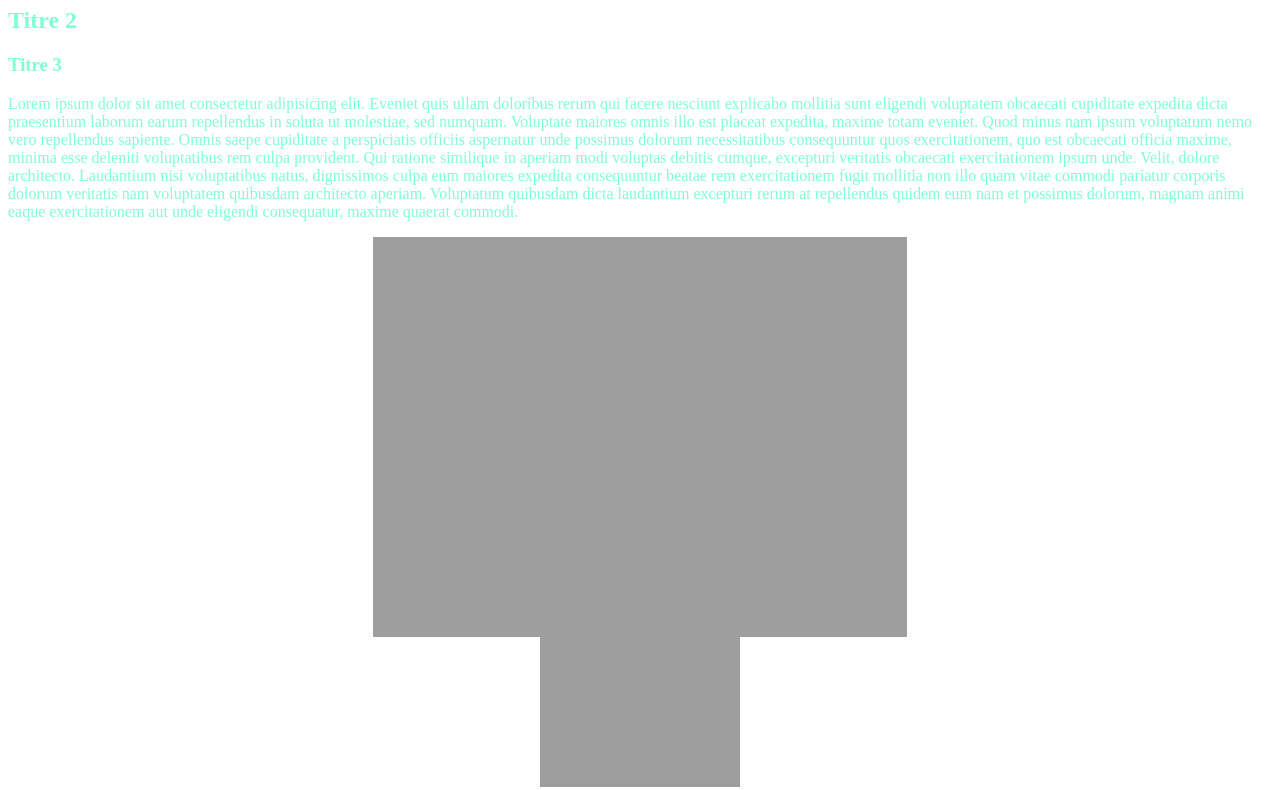
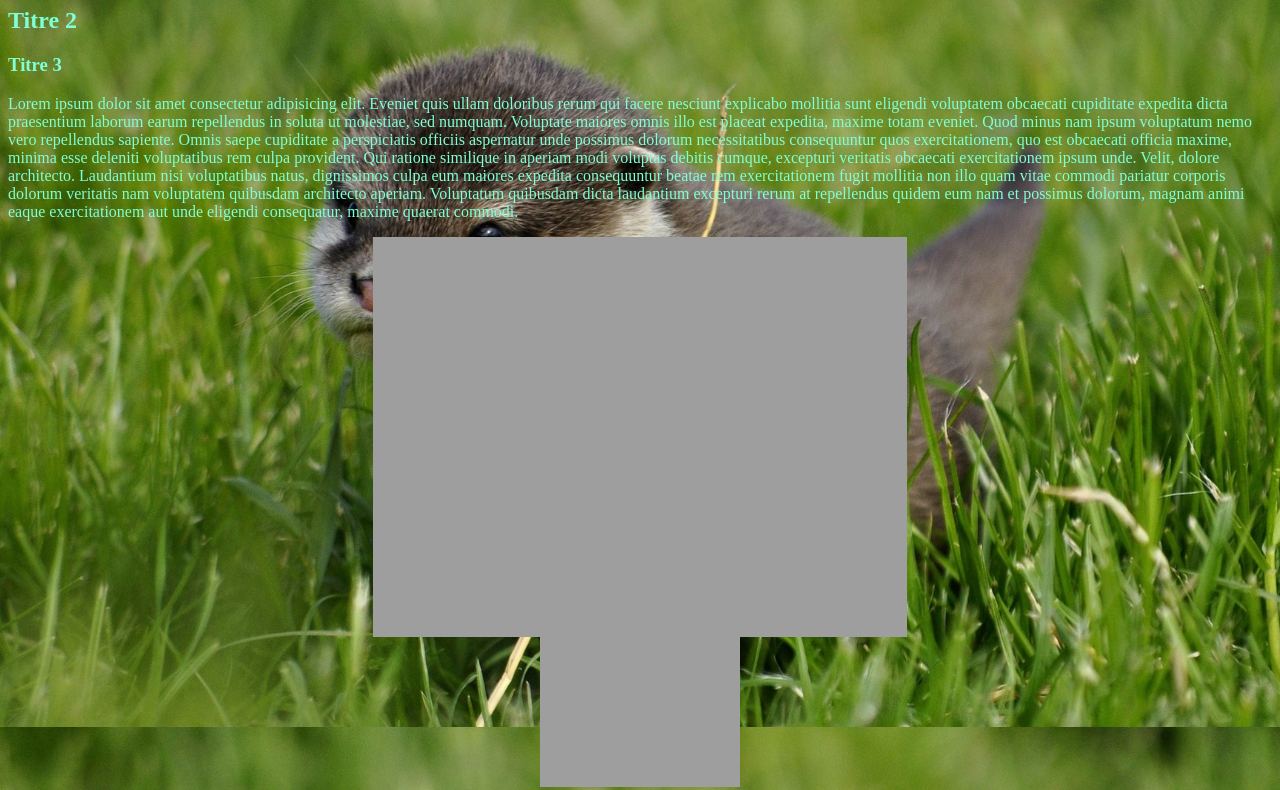
Before and after one commit to PierreL35120/Test123456789, a plain HTML site: page index.html in a window 1280 px wide. Shown: the part 73-863 px from the top of the page. Drawn offline with Linux system fonts and the light colour scheme; the site is published under a folder, as on GitHub Pages, so addresses that start at the root find nothing.

Commit message:
Update style.css

```diff
--- a/style.css
+++ b/style.css
@@ -1,5 +1,5 @@
 body{
-    background-image: url(/img/loutrefond.jpg);
+    background-image: url(img/loutrefond.jpg);
     background-repeat: no-repeat;
     background-attachment: fixed;
     background-size: cover;
```
